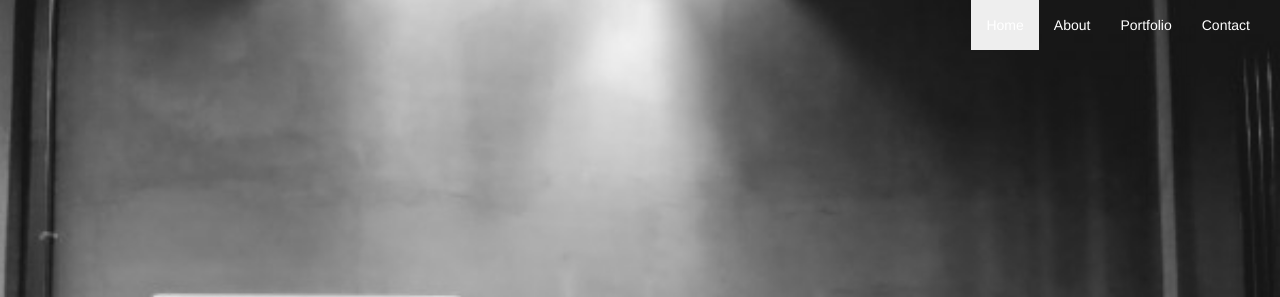
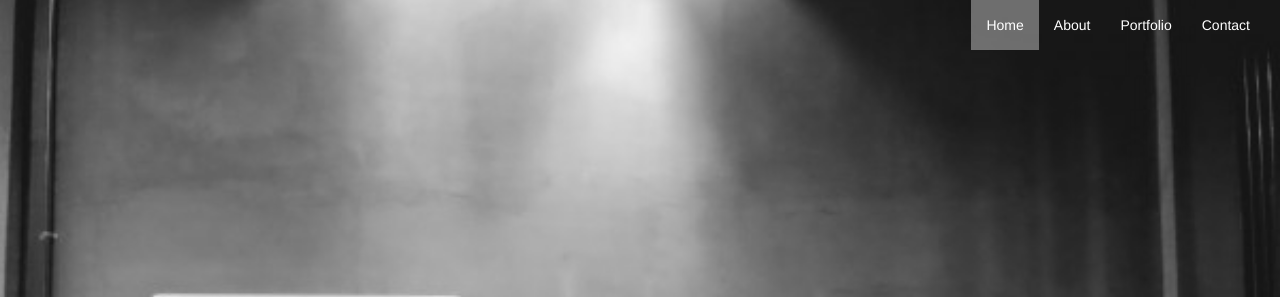
Before and after one commit to dylancbailey/dylanbaileysite, a plain HTML site: page index.html in a window 1280 px wide. In both pictures the pointer is over the link "Home". Shown: the top 297 px of the page. Drawn offline with nearby package versions, Linux system fonts and the light colour scheme.

Commit message:
Changed hover color on nav

```diff
--- a/index.html
+++ b/index.html
@@ -54,9 +54,13 @@
     .navbar li a {
       color: white;
     }
+    .navbar li a:hover {
+      background: rgba(255,255,50,.4);
+    }
     .icon-bar {
       background: white;
     }
+
 
   </style>
 </head>
```
